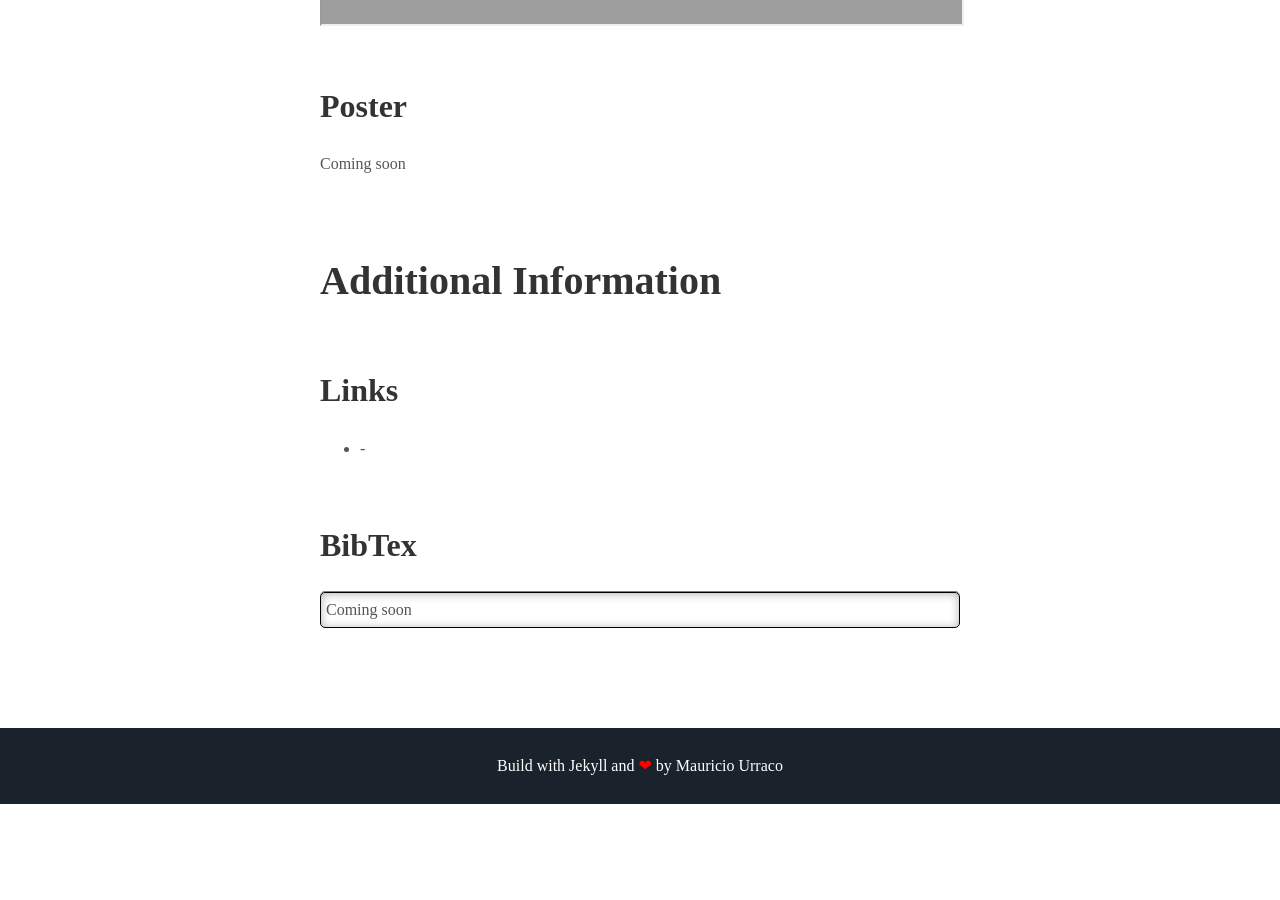
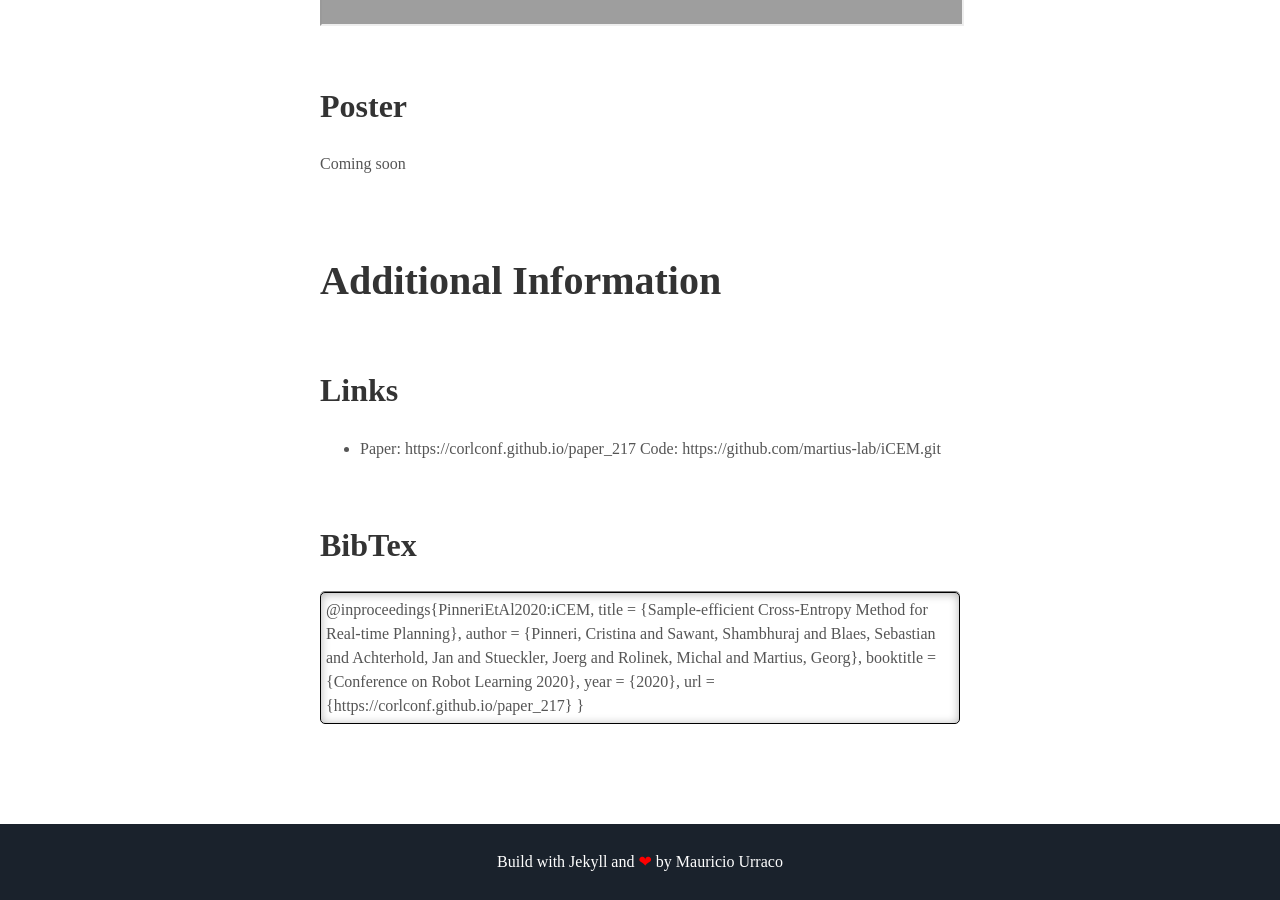
Before and after one commit to martius-lab/iCEM, a Jekyll site: the page built from docs/index.md, in a window 1280 px wide and 900 px high, scrolled down 2905 px. Built offline with Jekyll 4.4.1, drawn with Linux system fonts in a browser that asks for light colours; some web fonts are replaced; before the commit the page ends 3709 px from its top, so only the background shows below that; grey boxes are pictures that could not be loaded.

Commit message:
updated links and bibtex

```diff
--- a/docs/_includes/info.html
+++ b/docs/_includes/info.html
@@ -2,10 +2,16 @@
 <h2>Links</h2>
 <ul>
   <li>
-    -
+    Paper: https://corlconf.github.io/paper_217
+    Code: https://github.com/martius-lab/iCEM.git
   </li>
 </ul>
 <h2>BibTex</h2>
 <div class="highlight">
-  Coming soon
-</div>
+  @inproceedings{PinneriEtAl2020:iCEM,
+    title = {Sample-efficient Cross-Entropy Method for Real-time Planning},
+    author = {Pinneri, Cristina and Sawant, Shambhuraj and Blaes, Sebastian and Achterhold, Jan and Stueckler, Joerg and Rolinek, Michal and Martius, Georg},
+    booktitle = {Conference on Robot Learning 2020},
+    year = {2020},
+    url = {https://corlconf.github.io/paper_217}
+}</div>
```
